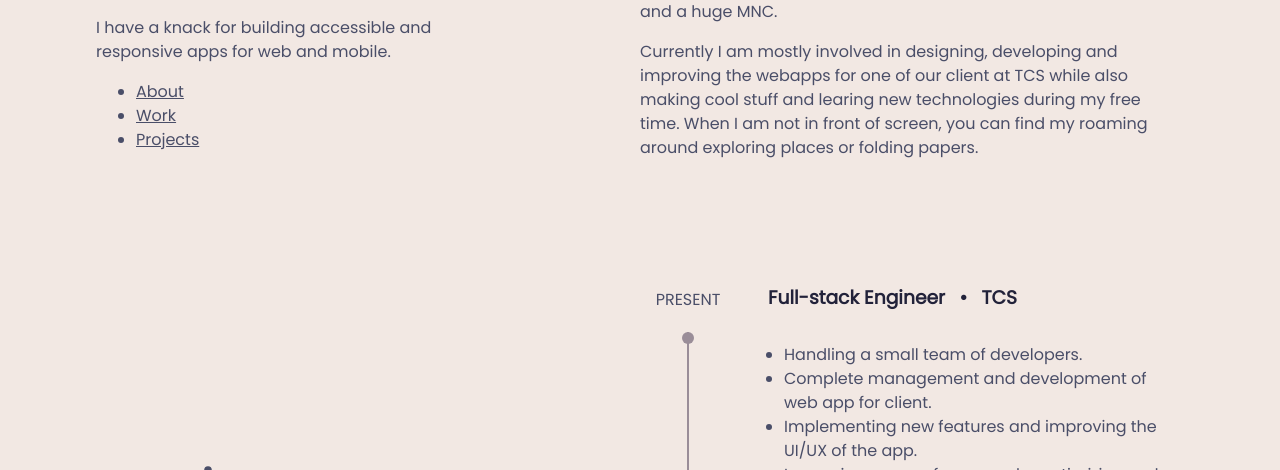
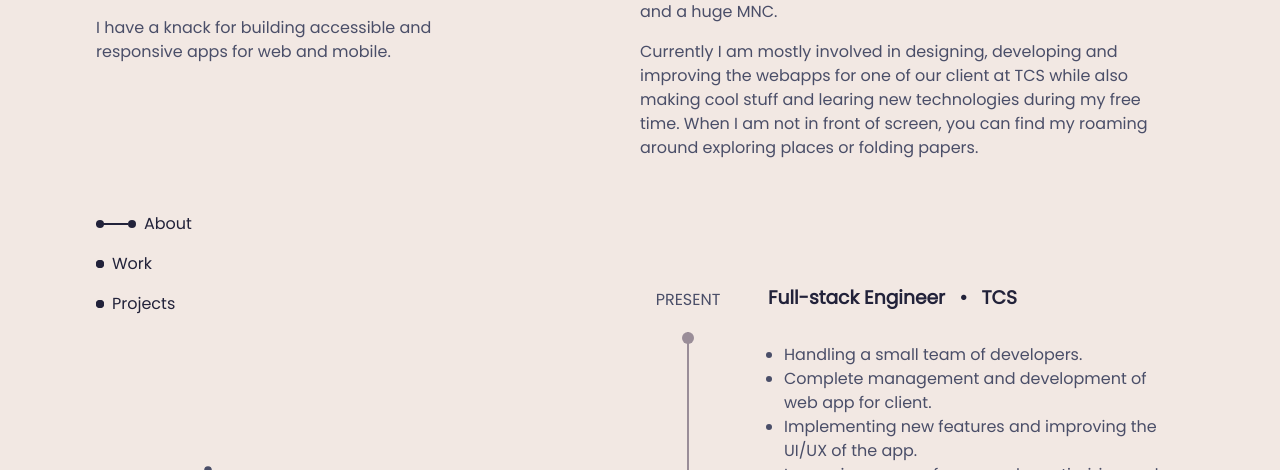
Before and after one commit to azhar1038/profile-v1, an Astro site: page / in a window 1280 px wide. Shown: the part 192-662 px from the top of the page. Built offline with nearby package versions, Linux system fonts and the light colour scheme; Astro itself is replaced by a stand-in of ours.

Commit message:
Added navbar

```diff
--- /dev/null
+++ b/src/components/Navbar.astro
@@ -0,0 +1,89 @@
+<nav>
+  <ul class="plain-list">
+    <li>
+      <a href="#about" data-active="true">
+        <div class="indicator" aria-hidden="true"></div>
+         About
+      </a>
+    </li>
+    <li>
+      <a href="#work"><div class="indicator" aria-hidden="true"></div>Work</a>
+    </li>
+    <li>
+      <a href="#projects">
+        <div class="indicator" aria-hidden="true"></div>
+         Projects
+      </a>
+    </li>
+  </ul>
+</nav>
+
+<style>
+  nav {
+    align-self: center;
+  }
+
+  ul {
+    display: flex;
+    gap: 1.5rem;
+  }
+
+  ul > li {
+    color: var(--text2);
+  }
+
+  a {
+    text-decoration: none;
+  }
+
+  .indicator-wrapper {
+    display: none;
+  }
+
+  @media screen and (min-width: 64em) {
+    ul {
+      flex-direction: column;
+      gap: 0;
+    }
+
+    a {
+      display: flex;
+      align-items: center;
+      gap: 1rem;
+      padding-block: 0.5rem;
+    }
+
+    .indicator {
+      display: block;
+      position: relative;
+      background-color: var(--text2);
+      height: 2px;
+      width: 0px;
+      transition: width 200ms ease-in-out;
+    }
+
+    .indicator::before,
+    .indicator::after {
+      content: "";
+      position: absolute;
+      height: 8px;
+      width: 8px;
+      border-radius: 8px;
+      background-color: var(--text2);
+      top: -3px;
+    }
+
+    .indicator::before {
+      left: 0;
+    }
+
+    .indicator::after {
+      right: -8px;
+    }
+
+    a:hover > .indicator,
+    a[data-active="true"] > .indicator {
+      width: 2rem;
+    }
+  }
+</style>
--- a/src/layouts/Layout.astro
+++ b/src/layouts/Layout.astro
@@ -38,13 +38,6 @@ const { title } = Astro.props;
     padding-block: 3rem; */
   }
 
-  @media screen and (min-width: 50em) {
-    .wrapper {
-      /* padding-inline: 3rem;
-      padding-block: 5rem; */
-    }
-  }
-
   @media screen and (min-width: 64em) {
     .wrapper {
       padding-inline: 6rem;
--- a/src/pages/index.astro
+++ b/src/pages/index.astro
@@ -13,6 +13,7 @@ import ThemeToggle from "../components/ThemeToggle.astro";
 import craiyon from "../assets/images/craiyon-server.jpg";
 import upiIndia from "../assets/images/upi-india.png";
 import ccm from "../assets/images/ccm.png";
+import Navbar from "../components/Navbar.astro";
 ---
 
 <Layout title="Md Azharuddin">
@@ -26,13 +27,7 @@ import ccm from "../assets/images/ccm.png";
           mobile.
         </p>
       </div>
-      <nav>
-        <ul>
-          <li><a href="#about">About</a></li>
-          <li><a href="#work">Work</a></li>
-          <li><a href="#projects">Projects</a></li>
-        </ul>
-      </nav>
+      <Navbar />
       <ul class="social | plain-list flex flex-wrap">
         <li>
           <IconLink title="Github" url="https://github.com/azhar1038/">
```
Also changed, not shown: 1 other file.
